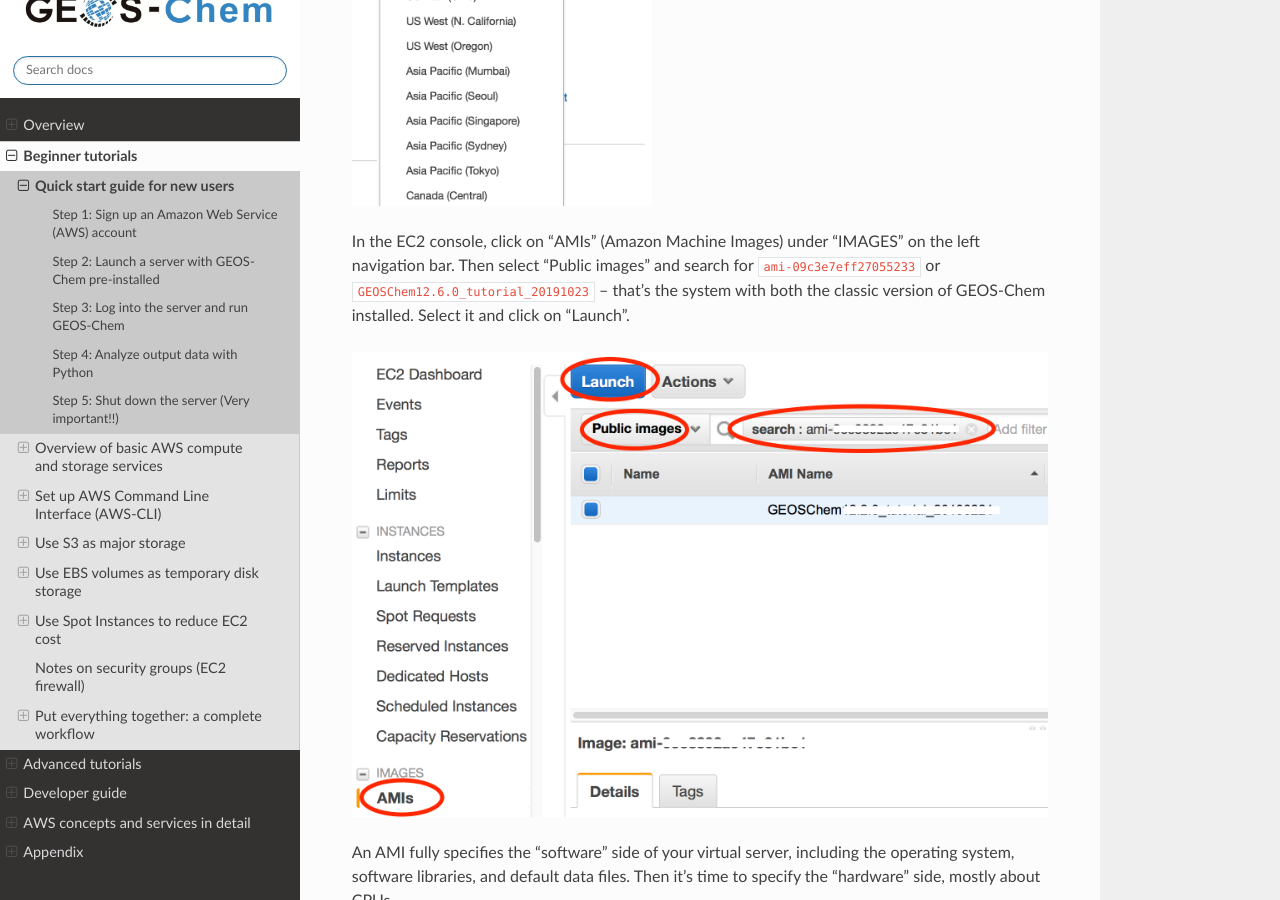
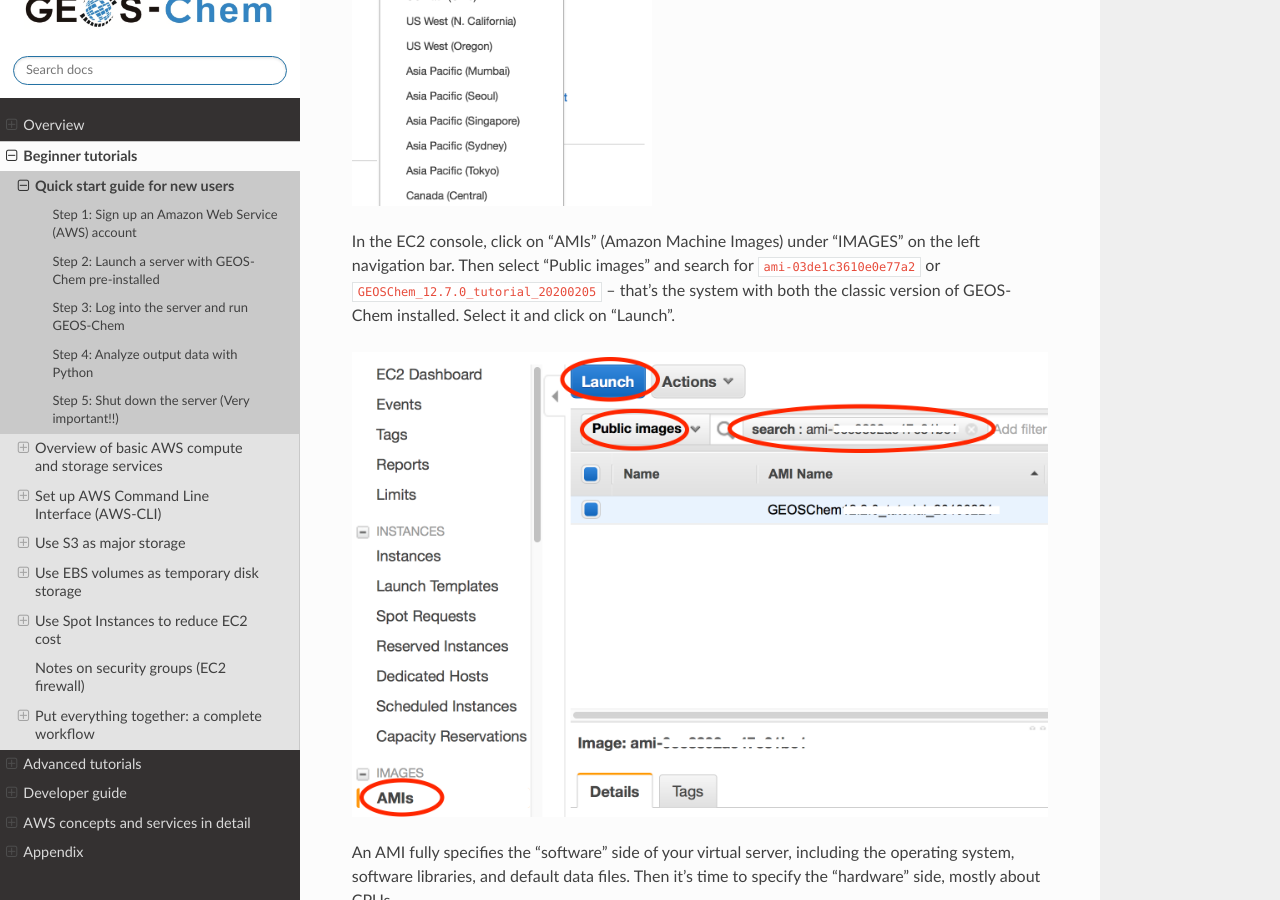
Before and after one commit to geoschem/geos-chem-cloud, a Sphinx documentation site: the page built from doc/source/chapter02_beginner-tutorial/quick-start.rst, in a window 1280 px wide and 900 px high, scrolled down 1474 px. Built offline with Sphinx 7.4.7 and the Read the Docs theme 2.0.0, drawn with Linux system fonts in a browser that asks for light colours.

Commit message:
Update AMI info in documentation for GEOS-Chem 12.7.0 tutorial
Signed-off-by: Bob Yantosca <yantosca@seas.harvard.edu>

```diff
--- a/doc/source/chapter02_beginner-tutorial/quick-start.rst
+++ b/doc/source/chapter02_beginner-tutorial/quick-start.rst
@@ -37,7 +37,7 @@
 
 .. _choose_ami-label:
 
-In the EC2 console, click on "AMIs" (Amazon Machine Images) under "IMAGES" on the left navigation bar. Then select "Public images" and search for ``ami-09c3e7eff27055233`` or ``GEOSChem12.6.0_tutorial_20191023`` – that's the system with both the classic version of GEOS-Chem installed. Select it and click on "Launch".
+In the EC2 console, click on "AMIs" (Amazon Machine Images) under "IMAGES" on the left navigation bar. Then select "Public images" and search for ``ami-03de1c3610e0e77a2`` or ``GEOSChem_12.7.0_tutorial_20200205`` – that's the system with both the classic version of GEOS-Chem installed. Select it and click on "Launch".
 
 .. figure:: img/search_ami.png
 
```
Also changed, not shown: doc/source/chapter06_appendix/aws-resources-for-gc.rst (+25 -24 lines).
